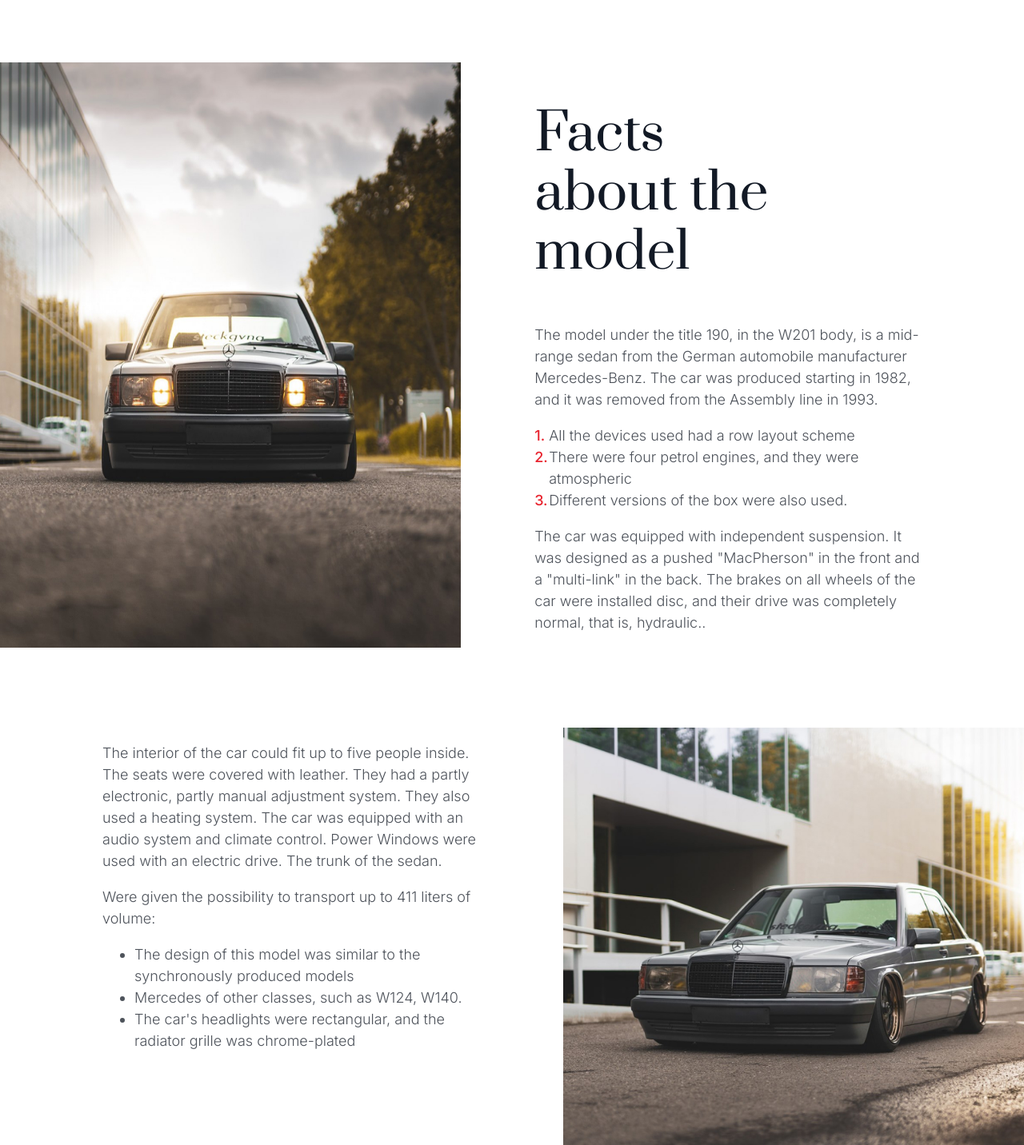
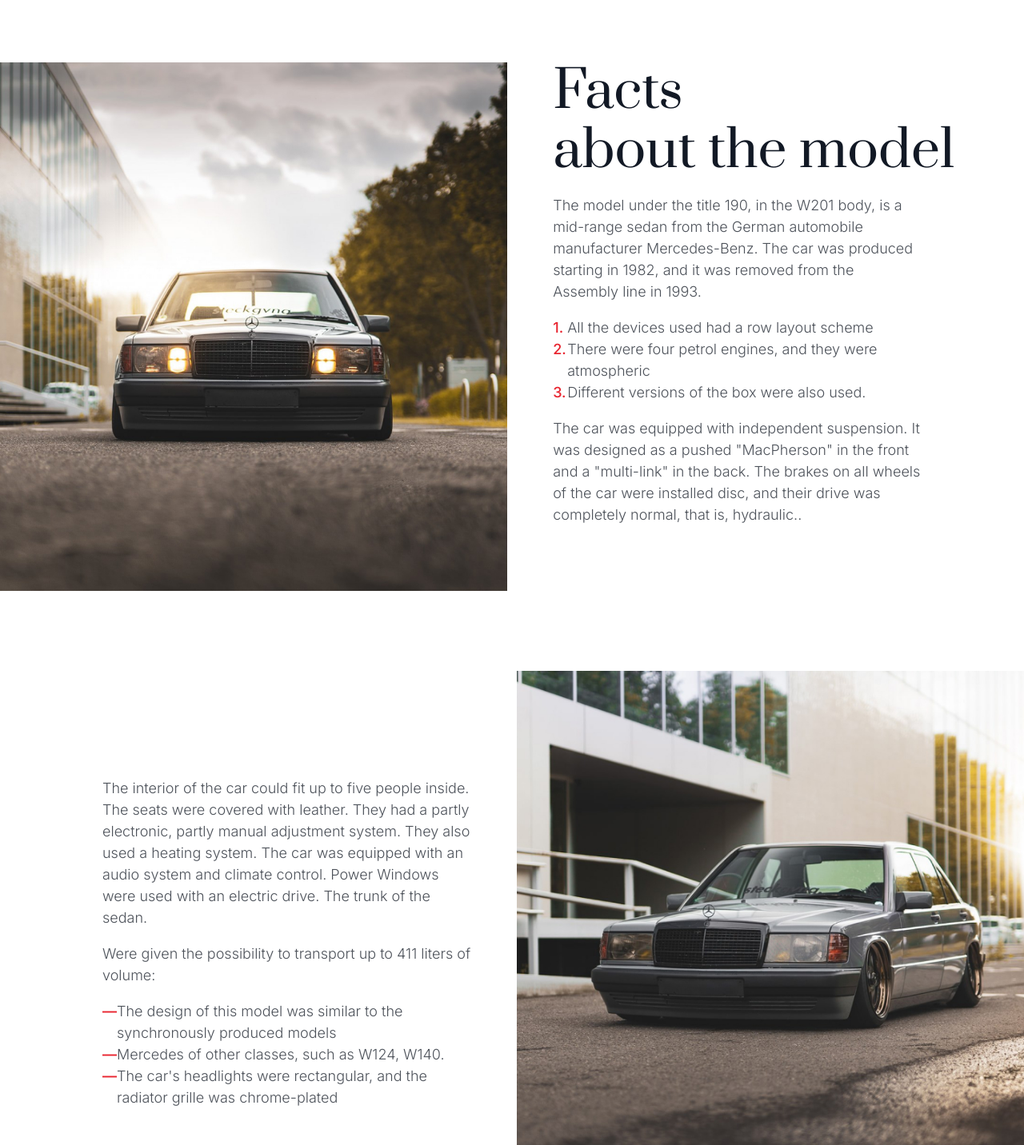
Before and after one commit to inu255/alba, a website: page index.html in a window 1280 px wide. Shown: the part 1800-3232 px from the top of the page at 80% size. Drawn offline with Linux system fonts and the light colour scheme.

Commit message:
тест карты

```diff
--- a/scss/facts.scss
+++ b/scss/facts.scss
@@ -3,6 +3,7 @@
 .facts {
   padding-left: 0;
   padding-right: 0;
+
 	&__top, &__bottom {
     display: flex;
     flex-wrap: wrap;
@@ -22,32 +23,95 @@
 
   &__img-left, &__img-right {
     width: 50%;
+
+    @media screen and (max-width: 1300px) {
+      width: 55%;
+    }
+
     @media screen and (max-width: 1030px) {
       width: 100%;
     }
   }
 
-	&__img-left {
+	&__text {
+    width: 27%;
 
-	}
+    @media screen and (max-width: 1700px) {
+      width: 32%;
+    }
 
-	&__text {
-    width: 42%;
+    @media screen and (max-width: 1400px) {
+      width: 38%;
+    }
+
+    @media screen and (max-width: 1300px) {
+      width: 40%;
+    }
+
+    @media screen and (max-width: 1200px) {
+      width: 42%;
+    }
+
     @media screen and (max-width: 1030px) {
       width: 92%;
     }
 
-    &:first-child {
+	}
+
+  &__text:first-child {
+    padding-right: 23%;
+    padding-top: 12%;
+
+    @media screen and (max-width: 1700px) {
+      padding-right: 18%;
+      padding-top: 10%;
+    }
+
+    @media screen and (max-width: 1400px) {
+      padding-right: 12%;
+    }
+
+    @media screen and (max-width: 1300px) {
+      padding-right: 5%;
+    }
+
+    @media screen and (max-width: 1200px) {
+      padding-right: 3%;
+    }
+
+    @media screen and (max-width: 1030px) {
       padding-right: 8%;
     }
+  }
 
-    &:last-child {
+  &__text:last-child {
+    padding-left: 8%;
+
+    @media screen and (max-width: 1300px) {
+      padding-left: 5%;
+    }
+
+    @media screen and (max-width: 1200px) {
+      padding-left: 3%;
+    }
+
+    @media screen and (max-width: 1030px) {
       padding-left: 8%;
     }
-	}
+  }
 
 	&__heading {
     font-size: 64px;
+    white-space: nowrap;
+    margin-bottom: 0.5em;
+    @media screen and (min-width: 1500px) {
+      margin-top: 1.6em;
+    }
+
+    @media screen and (min-width: 1030px) and (max-width: 1300px) {
+      margin-top: 0;
+      margin-bottom: 10px;
+    }
     @media screen and (max-width: 420px) {
       font-size: 32px;
     }
@@ -83,11 +147,17 @@
 	}
 
 	&__unordered-list {
+    list-style: none;
+    padding-left: 1em;
 
-	}
-
-	&__img-right {
-
+    & li:before {
+      content: '—';
+      color: $color_red;
+      font-weight: bold;
+      display: inline-block;
+      width: 1em;
+      margin-left: -1em;
+    }
 	}
 
 }
```
Also changed, not shown: index.html (+2 -0 lines), css/style.min.css, 1 other file.
